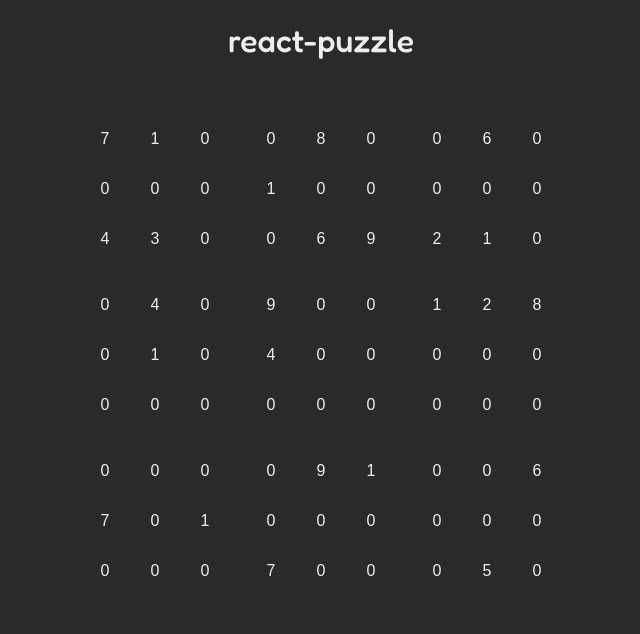
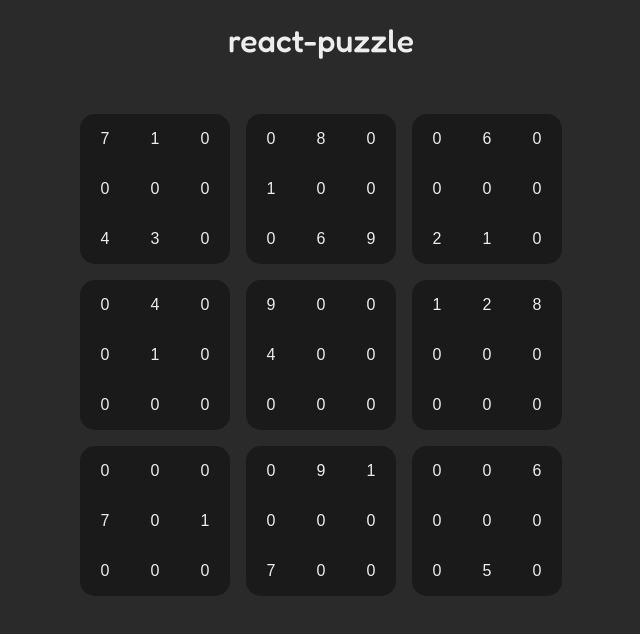
Before and after one commit to wizguin/react-puzzle, a React app: page / in a window 1280 px wide. Shown: the top 634 px of the page, without its empty margins (319-959 px from the left). Built offline with nearby package versions, Linux system fonts and the light colour scheme.

Commit message:
Add background to box

```diff
--- a/src/components/puzzle/grid/box/Box.css
+++ b/src/components/puzzle/grid/box/Box.css
@@ -1,4 +1,6 @@
 .box {
     display: grid;
     grid-template-columns: repeat(3, 1fr);
+    border-radius: 15px;
+    background: #1a1a1a;
 }
```
